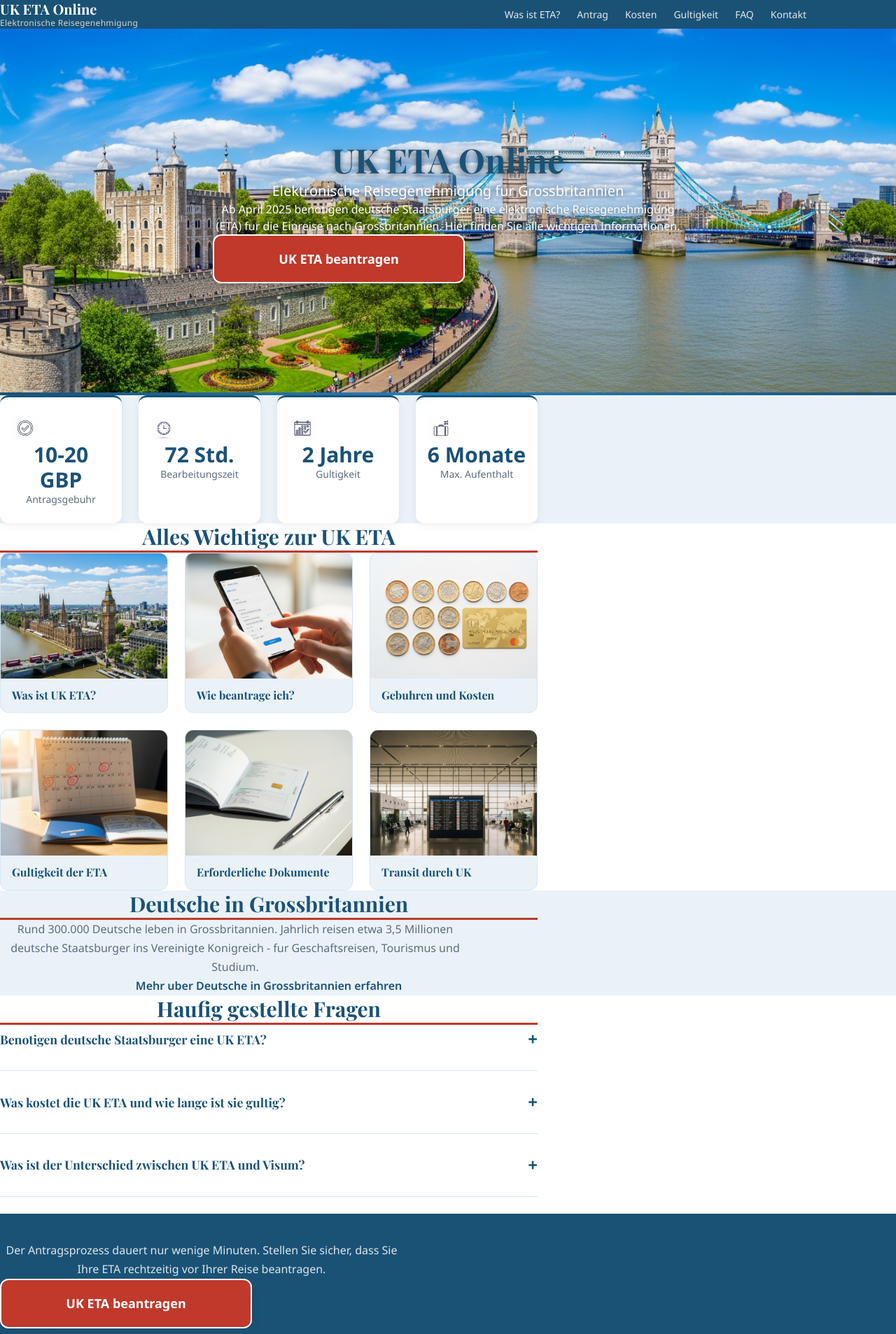
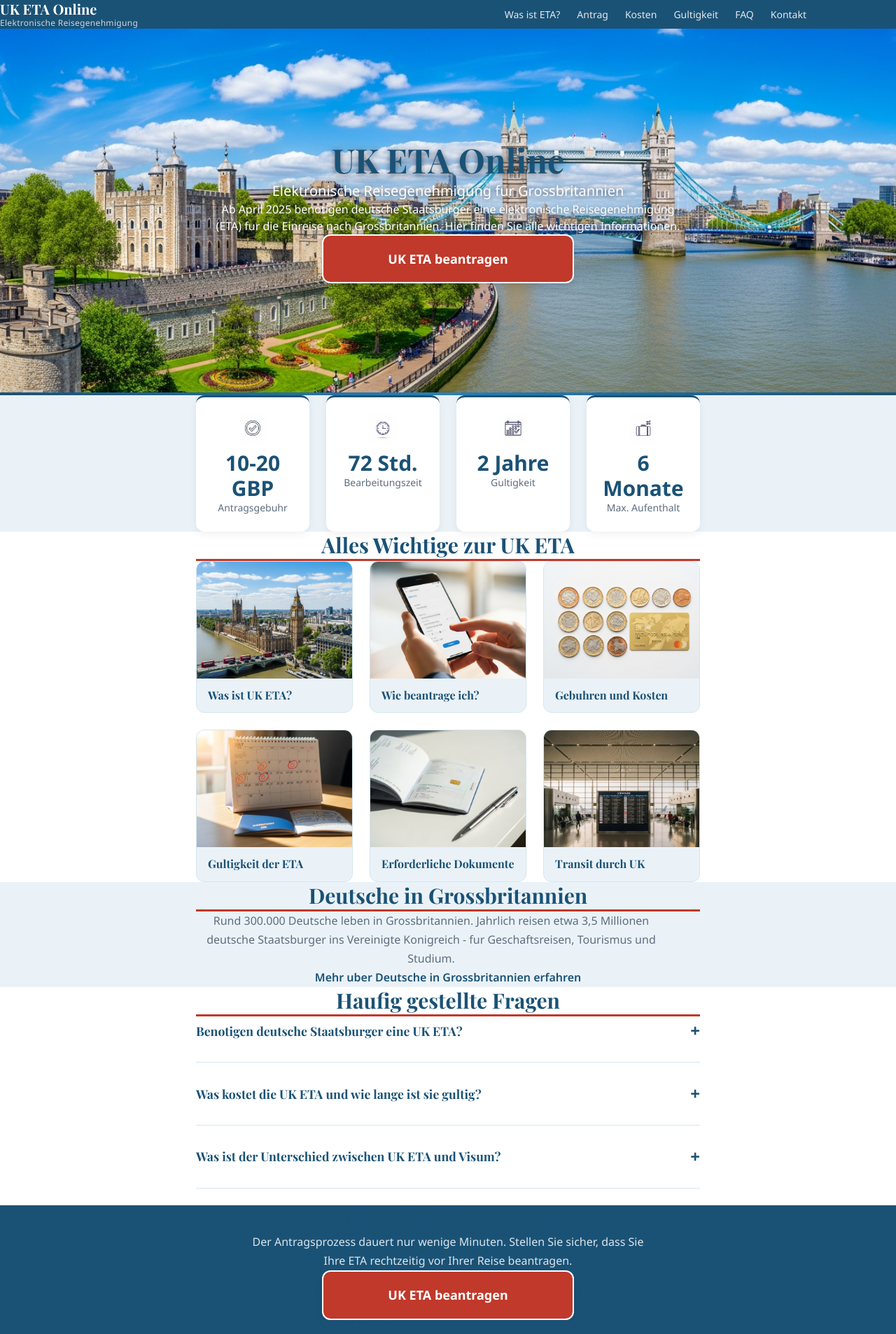
Before and after one commit to mediaxsaburoai0818-design/de-uk-eta-site, a Next.js app: page / in a window 1280 px wide. Shown: the top 1907 px of the page at 70% size. Built offline with nearby package versions, Linux system fonts and the light colour scheme.

Commit message:
fix: all centering via inline styles, no Tailwind mx-auto dependency

```diff
--- a/app/page.tsx
+++ b/app/page.tsx
@@ -41,22 +41,22 @@ export default function HomePage() {
           alt=""
           className="absolute inset-0 w-full h-full object-cover"
         />
-        <div className="relative max-w-3xl mx-auto px-6 md:px-16 py-20">
+        <div className="relative py-20" style={{ maxWidth: "768px", marginLeft: "auto", marginRight: "auto", paddingLeft: "24px", paddingRight: "24px" }}>
           <h1 className="text-4xl md:text-5xl font-bold mb-4 text-white" style={{ fontFamily: "'Playfair Display', serif", textShadow: "0 2px 8px rgba(0,0,0,0.5)" }}>
             UK ETA Online
           </h1>
           <p className="text-lg md:text-xl mb-3" style={{ color: "white", textShadow: "0 1px 6px rgba(0,0,0,0.5)" }}>
             Elektronische Reisegenehmigung fur Grossbritannien
           </p>
-          <p className="text-base mb-8 max-w-2xl mx-auto" style={{ color: "white", textShadow: "0 1px 6px rgba(0,0,0,0.4)" }}>
+          <p className="text-base mb-8 max-w-2xl" style={{ color: "white", textShadow: "0 1px 6px rgba(0,0,0,0.4)" }}>
             Ab April 2025 benotigen deutsche Staatsburger eine elektronische Reisegenehmigung (ETA) fur die Einreise nach Grossbritannien. Hier finden Sie alle wichtigen Informationen.
           </p>
           <a
             href="https://www.gov.uk/guidance/apply-for-an-electronic-travel-authorisation-eta"
             target="_blank"
             rel="noopener noreferrer"
-            className="block rounded-xl border-2 border-white transition shadow-lg text-center mx-auto"
-            style={{ backgroundColor: "#c0392b", width: "100%", maxWidth: "360px", color: "white", textDecoration: "none", padding: "18px 24px" }}
+            className="block rounded-xl border-2 border-white transition shadow-lg text-center"
+            style={{ backgroundColor: "#c0392b", width: "100%", maxWidth: "360px", color: "white", textDecoration: "none", padding: "18px 24px", marginLeft: "auto", marginRight: "auto" }}
           >
             <span style={{ color: "white", fontSize: "18px", fontWeight: "bold" }}>UK ETA beantragen</span>
           </a>
@@ -68,29 +68,29 @@ export default function HomePage() {
 
       {/* Stats Section - light blue bg with floating cards + icons */}
       <section style={{ backgroundColor: "#eaf2f8" }} className="py-16">
-        <div className="max-w-3xl mx-auto px-6 md:px-16">
+        <div style={{ maxWidth: "768px", marginLeft: "auto", marginRight: "auto", paddingLeft: "24px", paddingRight: "24px" }}>
           <div className="grid grid-cols-2 md:grid-cols-4 gap-6">
             <div style={{ backgroundColor: "white", borderRadius: "12px", boxShadow: "0 4px 12px rgba(0,0,0,0.06)", padding: "24px 16px", borderTop: "3px solid #1a5276", textAlign: "center" }}>
               {/* eslint-disable-next-line @next/next/no-img-element */}
-              <img src="/images/icon-payment.png" alt="" width={40} height={40} className="mx-auto mb-3" />
+              <img src="/images/icon-payment.png" alt="" width={40} height={40} style={{ display: "block", marginLeft: "auto", marginRight: "auto", marginBottom: "12px" }} />
               <div className="text-3xl font-bold mb-1" style={{ color: "#1a5276" }}>10-20 GBP</div>
               <div className="text-sm" style={{ color: "#5d6d7e" }}>Antragsgebuhr</div>
             </div>
             <div style={{ backgroundColor: "white", borderRadius: "12px", boxShadow: "0 4px 12px rgba(0,0,0,0.06)", padding: "24px 16px", borderTop: "3px solid #1a5276", textAlign: "center" }}>
               {/* eslint-disable-next-line @next/next/no-img-element */}
-              <img src="/images/icon-clock.png" alt="" width={40} height={40} className="mx-auto mb-3" />
+              <img src="/images/icon-clock.png" alt="" width={40} height={40} style={{ display: "block", marginLeft: "auto", marginRight: "auto", marginBottom: "12px" }} />
               <div className="text-3xl font-bold mb-1" style={{ color: "#1a5276" }}>72 Std.</div>
               <div className="text-sm" style={{ color: "#5d6d7e" }}>Bearbeitungszeit</div>
             </div>
             <div style={{ backgroundColor: "white", borderRadius: "12px", boxShadow: "0 4px 12px rgba(0,0,0,0.06)", padding: "24px 16px", borderTop: "3px solid #1a5276", textAlign: "center" }}>
               {/* eslint-disable-next-line @next/next/no-img-element */}
-              <img src="/images/icon-calendar.png" alt="" width={40} height={40} className="mx-auto mb-3" />
+              <img src="/images/icon-calendar.png" alt="" width={40} height={40} style={{ display: "block", marginLeft: "auto", marginRight: "auto", marginBottom: "12px" }} />
               <div className="text-3xl font-bold mb-1" style={{ color: "#1a5276" }}>2 Jahre</div>
               <div className="text-sm" style={{ color: "#5d6d7e" }}>Gultigkeit</div>
             </div>
             <div style={{ backgroundColor: "white", borderRadius: "12px", boxShadow: "0 4px 12px rgba(0,0,0,0.06)", padding: "24px 16px", borderTop: "3px solid #1a5276", textAlign: "center" }}>
               {/* eslint-disable-next-line @next/next/no-img-element */}
-              <img src="/images/icon-suitcase.png" alt="" width={40} height={40} className="mx-auto mb-3" />
+              <img src="/images/icon-suitcase.png" alt="" width={40} height={40} style={{ display: "block", marginLeft: "auto", marginRight: "auto", marginBottom: "12px" }} />
               <div className="text-3xl font-bold mb-1" style={{ color: "#1a5276" }}>6 Monate</div>
               <div className="text-sm" style={{ color: "#5d6d7e" }}>Max. Aufenthalt</div>
             </div>
@@ -100,7 +100,7 @@ export default function HomePage() {
 
       {/* Photo Card Grid Section - white bg */}
       <section className="py-16 bg-white">
-        <div className="max-w-3xl mx-auto px-6 md:px-16">
+        <div style={{ maxWidth: "768px", marginLeft: "auto", marginRight: "auto", paddingLeft: "24px", paddingRight: "24px" }}>
           <h2 className="text-2xl md:text-3xl font-bold text-center mb-10 pb-4" style={{ fontFamily: "'Playfair Display', serif", color: "#1a5276", borderBottom: "3px solid #c0392b", display: "block" }}>
             Alles Wichtige zur UK ETA
           </h2>
@@ -122,11 +122,11 @@ export default function HomePage() {
 
       {/* Deutsche Community Section - light blue bg */}
       <section style={{ backgroundColor: "#eaf2f8" }} className="py-16">
-        <div className="max-w-3xl mx-auto px-6 md:px-16">
+        <div style={{ maxWidth: "768px", marginLeft: "auto", marginRight: "auto", paddingLeft: "24px", paddingRight: "24px" }}>
           <h2 className="text-2xl md:text-3xl font-bold text-center mb-6 pb-4" style={{ fontFamily: "'Playfair Display', serif", color: "#1a5276", borderBottom: "3px solid #c0392b", display: "block" }}>
             Deutsche in Grossbritannien
           </h2>
-          <p className="text-center mb-8 max-w-2xl mx-auto" style={{ color: "#5d6d7e" }}>
+          <p className="text-center mb-8 max-w-2xl" style={{ color: "#5d6d7e" }}>
             Rund 300.000 Deutsche leben in Grossbritannien. Jahrlich reisen etwa 3,5 Millionen deutsche Staatsburger ins Vereinigte Konigreich - fur Geschaftsreisen, Tourismus und Studium.
           </p>
           <div className="text-center">
@@ -139,7 +139,7 @@ export default function HomePage() {
 
       {/* FAQ Section */}
       <section className="py-16 bg-white">
-        <div className="max-w-3xl mx-auto px-6 md:px-16">
+        <div style={{ maxWidth: "768px", marginLeft: "auto", marginRight: "auto", paddingLeft: "24px", paddingRight: "24px" }}>
           <h2 className="text-2xl md:text-3xl font-bold text-center mb-10 pb-4" style={{ fontFamily: "'Playfair Display', serif", color: "#1a5276", borderBottom: "3px solid #c0392b", display: "block" }}>
             Haufig gestellte Fragen
           </h2>
@@ -149,19 +149,19 @@ export default function HomePage() {
 
       {/* CTA Section - blue */}
       <section style={{ backgroundColor: "#1a5276" }} className="pt-16 pb-24 text-center">
-        <div className="max-w-3xl mx-auto px-6 md:px-16">
+        <div style={{ maxWidth: "768px", marginLeft: "auto", marginRight: "auto", paddingLeft: "24px", paddingRight: "24px" }}>
           <h2 className="text-2xl md:text-3xl font-bold text-white mb-4" style={{ fontFamily: "'Playfair Display', serif" }}>
             Jetzt Ihre UK ETA beantragen
           </h2>
-          <p className="mb-8 max-w-xl mx-auto" style={{ color: "rgba(255,255,255,0.85)" }}>
+          <p className="mb-8" style={{ color: "rgba(255,255,255,0.85)", maxWidth: "576px", marginLeft: "auto", marginRight: "auto" }}>
             Der Antragsprozess dauert nur wenige Minuten. Stellen Sie sicher, dass Sie Ihre ETA rechtzeitig vor Ihrer Reise beantragen.
           </p>
           <a
             href="https://www.gov.uk/guidance/apply-for-an-electronic-travel-authorisation-eta"
             target="_blank"
             rel="noopener noreferrer"
-            className="block rounded-xl border-2 border-white transition shadow-lg text-center mx-auto"
-            style={{ backgroundColor: "#c0392b", width: "100%", maxWidth: "360px", color: "white", textDecoration: "none", padding: "18px 24px" }}
+            className="block rounded-xl border-2 border-white transition shadow-lg text-center"
+            style={{ backgroundColor: "#c0392b", width: "100%", maxWidth: "360px", color: "white", textDecoration: "none", padding: "18px 24px", marginLeft: "auto", marginRight: "auto" }}
           >
             <span style={{ color: "white", fontSize: "18px", fontWeight: "bold" }}>UK ETA beantragen</span>
           </a>
```
